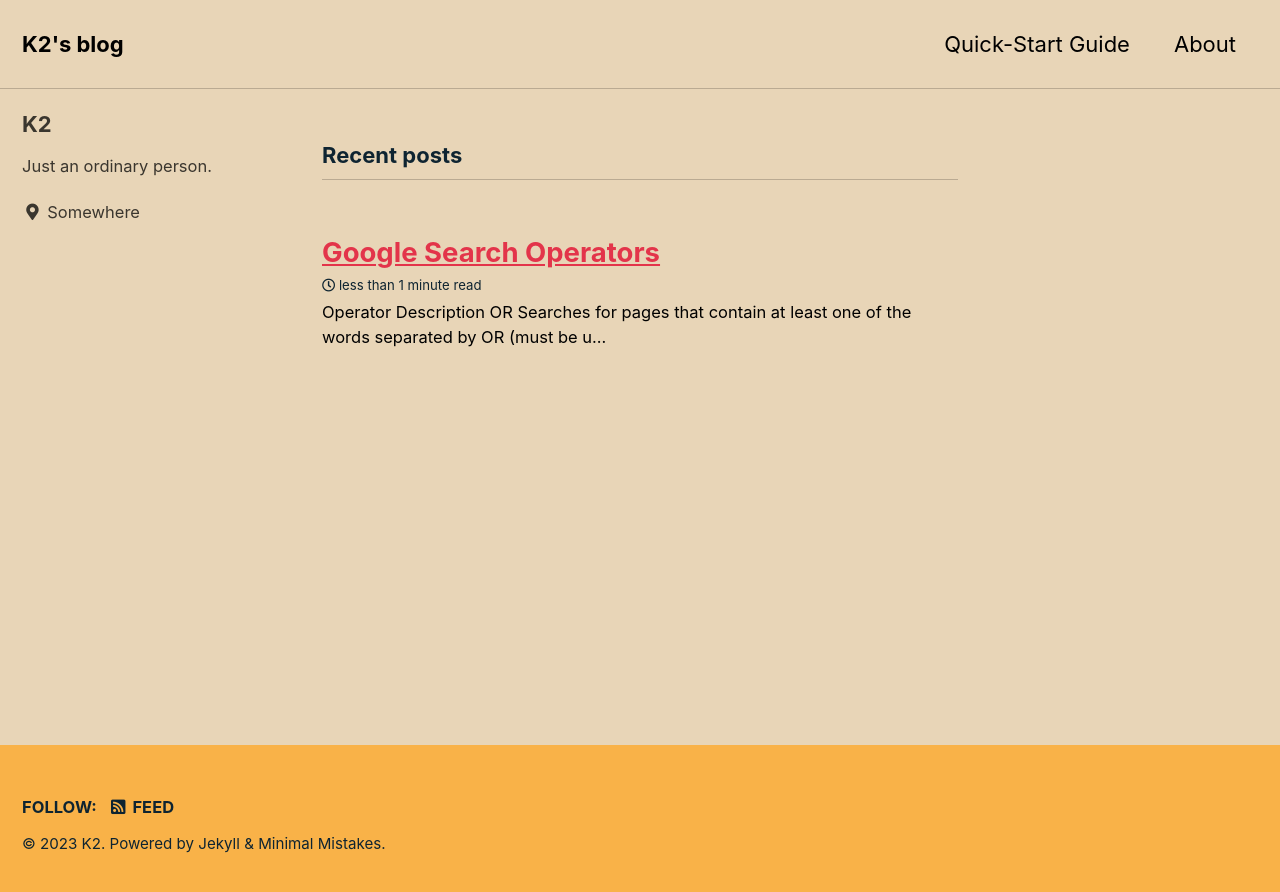
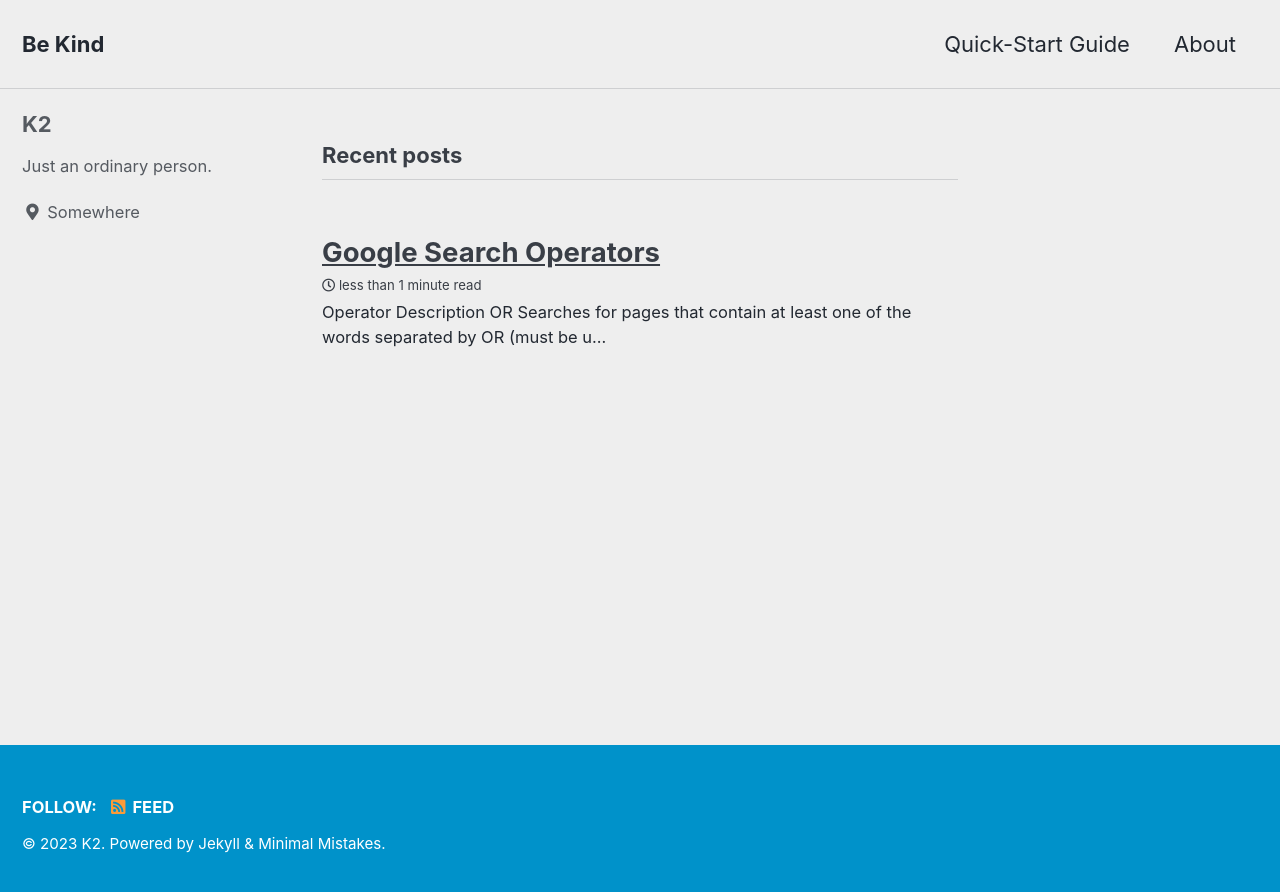
Before and after one commit to k2pctdn/k2pctdn.github.io.old, a Jekyll site: the page built from index.html, in a window 1280 px wide. Shown: the top 892 px of the page. Built offline with Jekyll 4.4.1, drawn with Linux system fonts in a browser that asks for light colours; cached includes are drawn as plain includes; the list of posts is cut into pages by our own code.

Commit message:
Update About and config

```diff
--- a/_config.yml
+++ b/_config.yml
@@ -12,11 +12,11 @@
 
 # theme                  : "minimal-mistakes-jekyll"
 # remote_theme           : "mmistakes/minimal-mistakes"
-minimal_mistakes_skin    : "sunrise" # "air", "aqua", "contrast", "dark", "dirt", "neon", "mint", "plum", "sunrise", "default"
+minimal_mistakes_skin    : "air" # "air", "aqua", "contrast", "dark", "dirt", "neon", "mint", "plum", "sunrise", "default"
 
 # Site Settings
 locale                   : "en-US"
-title                    : "K2's blog"
+title                    : "Be Kind"
 title_separator          : "-"
 subtitle                 : # site tagline that appears below site title in masthead
 name                     : "K2"
--- a/_data/navigation.yml
+++ b/_data/navigation.yml
@@ -3,7 +3,7 @@
   - title: "Quick-Start Guide"
     url: https://mmistakes.github.io/minimal-mistakes/docs/quick-start-guide/
   - title: "About"
-    url: /about/
+    url: https://k2pctdn.github.io/_pages/about.md
   # - title: "Sample Posts"
   #   url: /year-archive/
   # - title: "Sample Collections"
```
